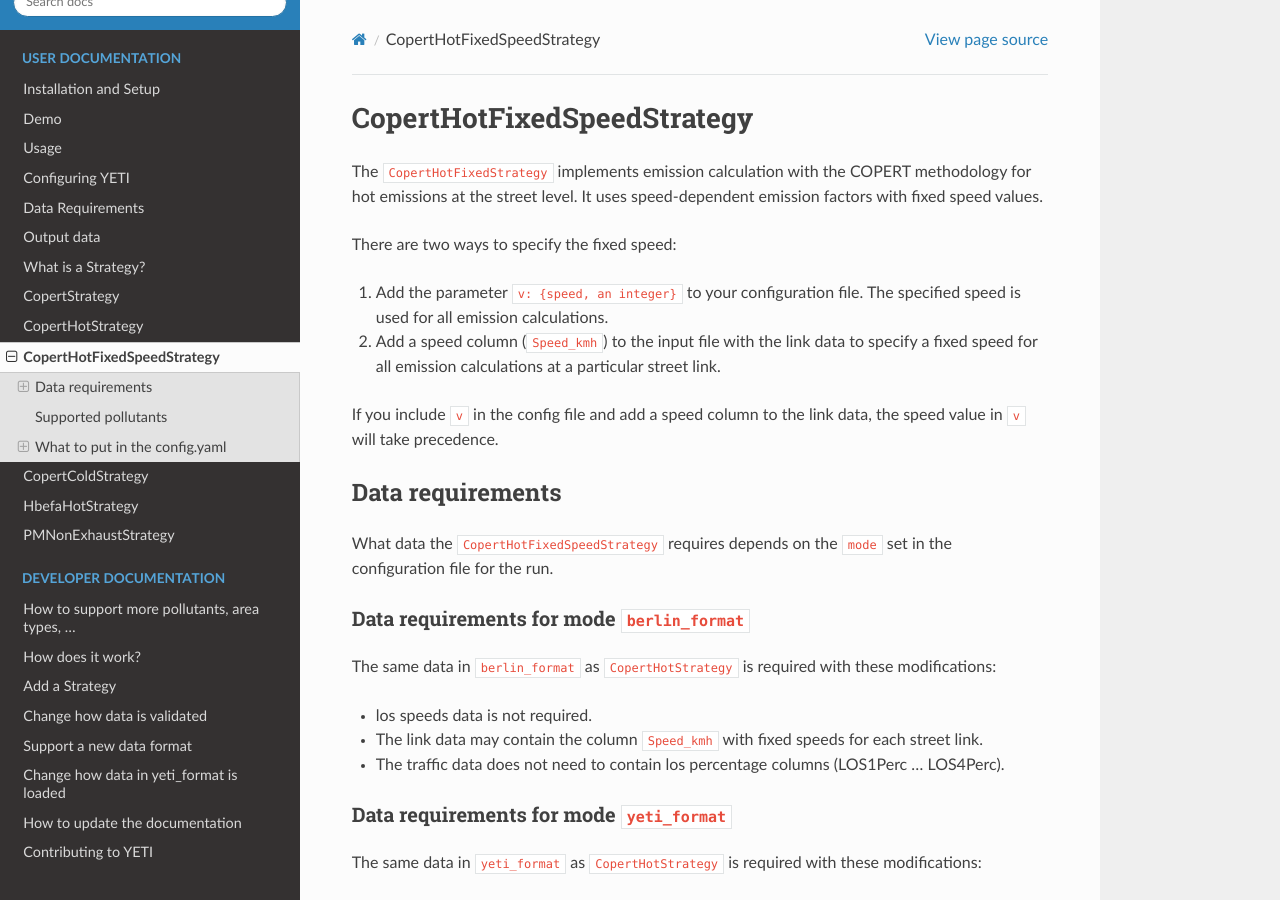
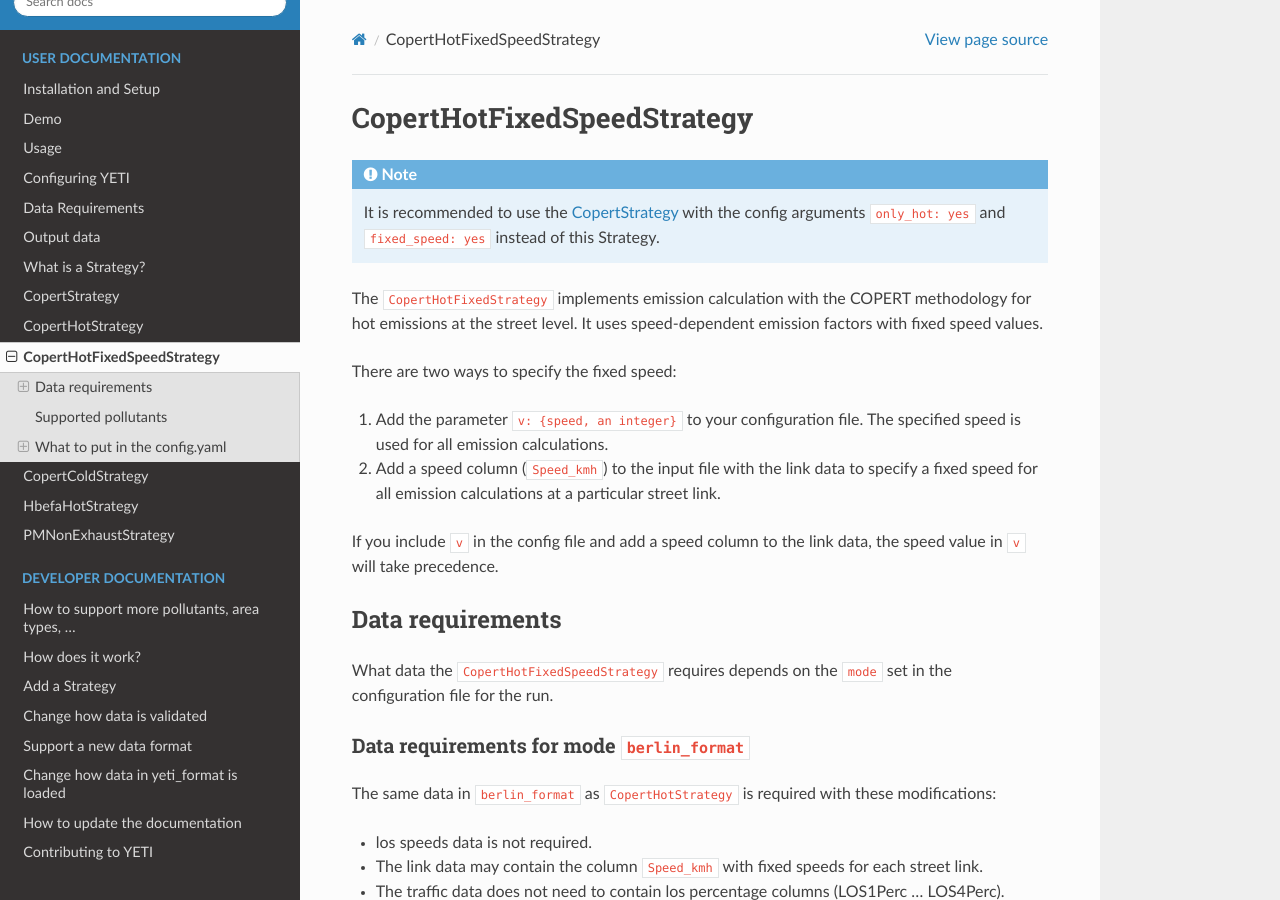
Before and after one commit to twollnik/YETI, a Sphinx documentation site: the page built from docs/user/copert_hot_strategy_fixed_speed.rst, in a window 1280 px wide and 900 px high. Built offline with Sphinx 7.4.7 and the Read the Docs theme 2.0.0, drawn with Linux system fonts in a browser that asks for light colours; formulas are drawn with MathJax 3.

Commit message:
add deprecation note to other copert strategies

```diff
--- a/docs/user/copert_cold_strategy.rst
+++ b/docs/user/copert_cold_strategy.rst
@@ -1,5 +1,10 @@
 CopertColdStrategy
 ==================
+
+.. note::
+
+    It is recommended to use the :doc:`CopertStrategy <copert_strategy>` to calculate Copert cold emissions
+    instead of this Strategy.
 
 The ``CopertColdStrategy`` implements emission calculation with the
 `COPERT methodology for cold start emissions <https://www.eea.europa.eu/publications/emep-eea-guidebook-2016/>`_.
--- a/docs/user/copert_hot_strategy.rst
+++ b/docs/user/copert_hot_strategy.rst
@@ -1,5 +1,10 @@
 CopertHotStrategy
 =================
+
+.. note::
+
+    It is recommended to use the :doc:`CopertStrategy <copert_strategy>` with the config argument ``only_hot: yes``
+    instead of this Strategy.
 
 The ``CopertHotStrategy`` implements emission calculation with the
 `EEA Tier 1 methodology <https://www.eea.europa.eu/publications/emep-eea-guidebook-2016/>`_ for hot exhaust emissions
--- a/docs/user/copert_hot_strategy_fixed_speed.rst
+++ b/docs/user/copert_hot_strategy_fixed_speed.rst
@@ -1,5 +1,10 @@
 CopertHotFixedSpeedStrategy
 ===========================
+
+.. note::
+
+    It is recommended to use the :doc:`CopertStrategy <copert_strategy>` with the config arguments
+    ``only_hot: yes`` and ``fixed_speed: yes`` instead of this Strategy.
 
 The ``CopertHotFixedStrategy`` implements emission calculation with the COPERT methodology
 for hot emissions at the street level. It uses speed-dependent emission factors with fixed
```
